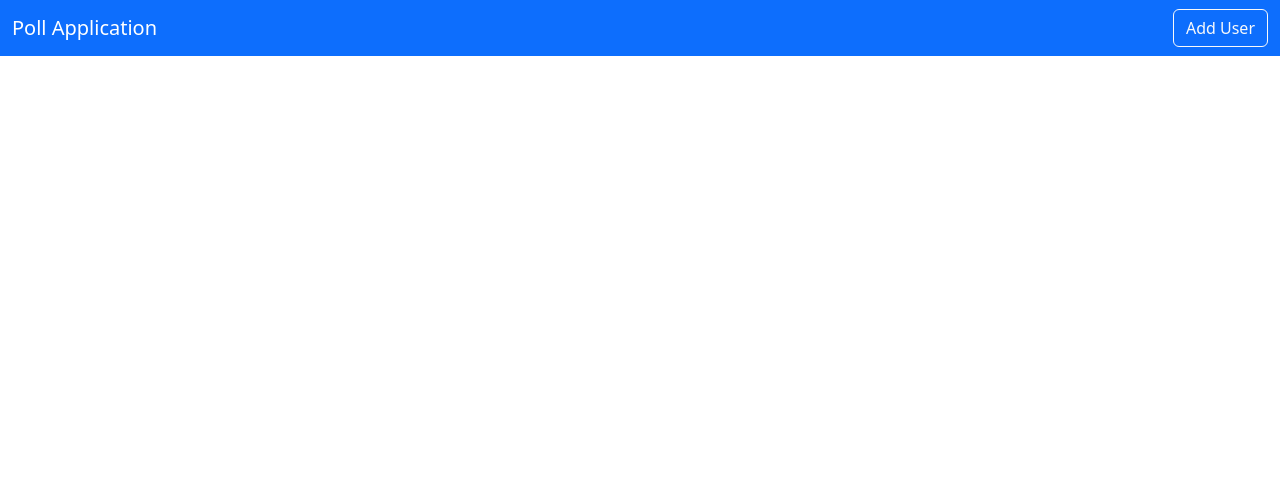
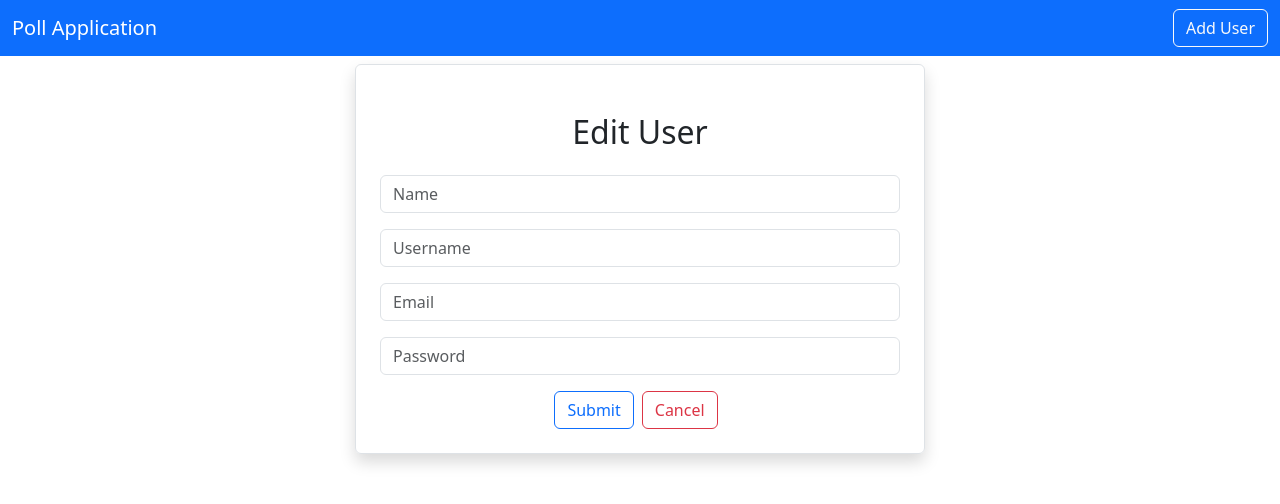
Before and after one commit to Mampenda/fullstack-frontend, a React (Create React App) app: page /EditUser/1 in a window 1280 px wide. Shown: the top 504 px of the page. Built offline with nearby package versions, Linux system fonts and the light colour scheme; no server answers.

Commit message:
Implemented Edit User using Axios

```diff
--- a/package.json
+++ b/package.json
@@ -15,7 +15,7 @@
     "web-vitals": "^2.1.4"
   },
   "scripts": {
-    "start": "SET NODE_OPTIONS=--openssl-legacy-provider && react-scripts start",
+    "start": "SET NODE_OPTIONS=--openssl-legacy-provider && BROWSER=none react-scripts start",
     "build": "SET NODE_OPTIONS=--openssl-legacy-provider && react-scripts build",
     "test": "react-scripts test",
     "eject": "react-scripts eject"
--- a/src/App.js
+++ b/src/App.js
@@ -4,6 +4,7 @@ import Navbar from "./layout/Navbar";
 import Home from "./pages/Home";
 import { Route, BrowserRouter as Router, Routes } from "react-router-dom";
 import AddUser from "./users/AddUser";
+import EditUser from "./users/EditUser";
 
 function App() {
   return (
@@ -13,6 +14,7 @@ function App() {
         <Routes>
           <Route exact path="/" element={<Home />} />
           <Route exact path="/AddUser" element={<AddUser />} />
+          <Route exact path="/EditUser/:id" element={<EditUser />} />
         </Routes>
       </Router>
     </div>
--- a/src/pages/home.js
+++ b/src/pages/home.js
@@ -1,5 +1,6 @@
 import React, { useEffect, useState } from "react";
 import axios from "axios";
+import { Link } from "react-router-dom";
 
 export default function Home() {
   //Object for storing user information (initialized as empty array)
@@ -48,7 +49,12 @@ export default function Home() {
                 <td>{user.polls}</td> */}
                 <td>
                   <button className="btn btn-primary mx-2">View</button>
-                  <button className="btn btn-outline-primary mx-2">Edit</button>
+                  <Link
+                    className="btn btn-outline-primary mx-2"
+                    to={`/EditUser/${user.id}`}
+                  >
+                    Edit
+                  </Link>
                   <button className="btn btn-danger mx-2">Delete</button>
                 </td>
               </tr>
--- a/src/users/editUser.js
+++ b/src/users/editUser.js
@@ -0,0 +1,114 @@
+import axios from "axios";
+import React, { useEffect, useState } from "react";
+import { Link, useNavigate, useParams } from "react-router-dom";
+
+export default function EditUser() {
+  //Navigation function
+  let navigate = useNavigate();
+
+  //Id object
+  const { id } = useParams();
+
+  //Object for storing user information (initialized as empty strings)
+  const [user, setUser] = useState({
+    name: "",
+    username: "",
+    email: "",
+    password: "",
+  });
+
+  //De-construct userdata object (gets data from value in input div)
+  const { name, username, email, password } = user;
+
+  //Store data in state (put userdata from deconstruct object into user information object)
+  const onInputChange = (e) => {
+    setUser({ ...user, [e.target.name]: e.target.value }); //Will keep on adding the ne
+  };
+
+  //Function that calls loads user data and displays it on edit user page
+  useEffect(() => {
+    //Load user data
+    const loadUser = async () => {
+      const result = await axios.get(`http://localhost:8080/user/${id}`);
+      setUser(result.data);
+    };
+
+    //Function call
+    loadUser();
+  }, []);
+
+  //Pass input data to database
+  const onSubmitClick = async (e) => {
+    //Prevent url change when submit button is clicked
+    e.preventDefault();
+
+    //Put data in database
+    await axios.put(`http://localhost:8080/user/${id}`, user);
+
+    //Navigate to the home page
+    navigate("/");
+  };
+
+  return (
+    <div className="container">
+      <div className="row">
+        <div className="col-md-6 offset-md-3 border rounded p-4 mt-2 shadow">
+          <h2 className="text-center m-4">Edit User</h2>
+          {/*Pass click event from form to onSubmitClick function*/}
+          <form onSubmit={(e) => onSubmitClick(e)}>
+            <div className="mb-3">
+              {/* <label htmlFor="Name" className="form-label">Name</label> */}
+              <input
+                type={"text"}
+                className="form-control"
+                placeholder="Name"
+                name="name"
+                value={name}
+                onChange={(e) => onInputChange(e)} //Pass event to onInputChange
+              />
+            </div>
+            <div className="mb-3">
+              {/* <label htmlFor="Username" className="form-label">Username</label> */}
+              <input
+                type={"text"}
+                className="form-control"
+                placeholder="Username"
+                name="username"
+                value={username}
+                onChange={(e) => onInputChange(e)} //Pass event to onInputChange
+              />
+            </div>
+            <div className="mb-3">
+              {/* <label htmlFor="Email" className="form-label">Email</label> */}
+              <input
+                type={"text"}
+                className="form-control"
+                placeholder="Email"
+                name="email"
+                value={email}
+                onChange={(e) => onInputChange(e)} //Pass the event to onInputChange
+              />
+            </div>
+            <div className="mb-3">
+              {/* <label htmlFor="Password" className="form-label">Password</label> */}
+              <input
+                type={"text"}
+                className="form-control"
+                placeholder="Password"
+                name="password"
+                value={password}
+                onChange={(e) => onInputChange(e)} //Pass the event to onInputChange
+              />
+            </div>
+            <button type="submit" className="btn btn-outline-primary">
+              Submit
+            </button>
+            <Link className="btn btn-outline-danger mx-2" to="/">
+              Cancel
+            </Link>
+          </form>
+        </div>
+      </div>
+    </div>
+  );
+}
```
